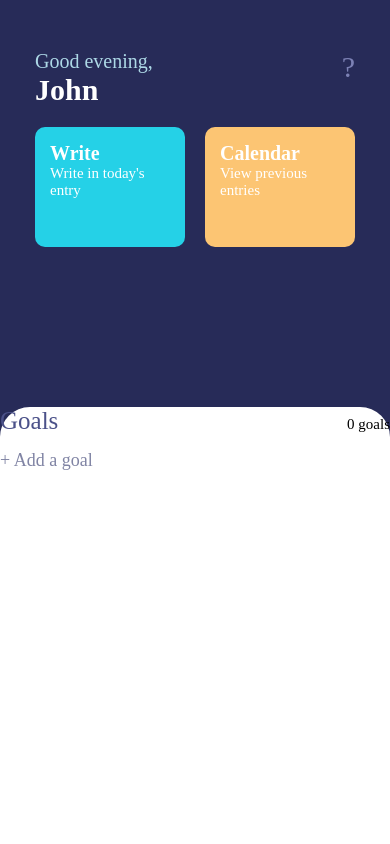
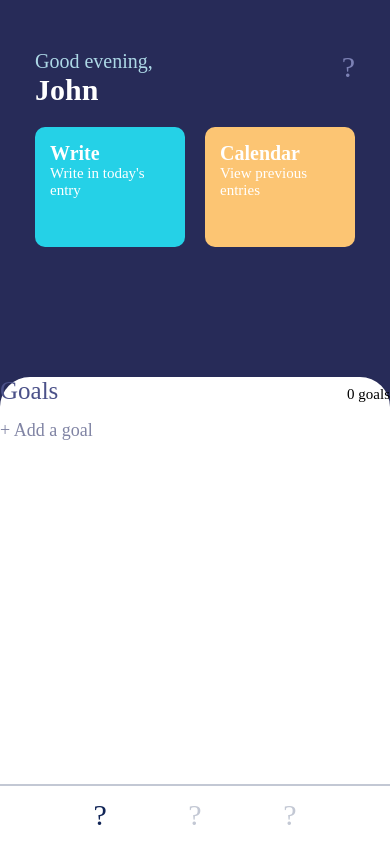
Before and after one commit to dariuskia/Jot, a React Native app: screen / in a window 390 px wide. Built offline with nearby package versions, Linux system fonts and the light colour scheme.

Commit message:
Start working on navbar

```diff
--- a/App.js
+++ b/App.js
@@ -4,6 +4,7 @@ import { StyleSheet, View, ScrollView } from 'react-native';
 
 import Header from './src/components/Home/Header/Header'
 import Body from './src/components/Home/Body/Body'
+import NavBar from './src/components/NavBar/NavBar'
 
 export default function App() {
   return (
@@ -13,6 +14,8 @@ export default function App() {
       <Header />
 
       <Body />
+
+      <NavBar />
     </View >
   );
 }
--- a/src/components/Home/Body/Goals.js
+++ b/src/components/Home/Body/Goals.js
@@ -27,7 +27,7 @@ const Goals = () => {
 
    return (
       <KeyboardAvoidingView
-    style={{flex: 1}}
+         style={{ flex: 1 }}
          behavior={'position'}>
          <View style={styles.container}>
             <View>
@@ -64,7 +64,7 @@ const Goals = () => {
                               [...prevGoals, { body: txt, completed: false, key: nextKey }]
                            ));
                            input.current.clear();
-                        setNextKey((prevKey) => (prevKey+1));
+                           setNextKey((prevKey) => (prevKey + 1));
                         }
                      }}
                   />
--- /dev/null
+++ b/src/components/NavBar/NavBar.js
@@ -0,0 +1,31 @@
+import React from 'react';
+import { StyleSheet, Text, View } from 'react-native';
+
+import Icon from 'react-native-vector-icons/Ionicons';
+
+const NavBar = () => {
+   const focusedColor = '#102456';
+   const unfocusedColor = '#C3C8D4';
+
+   return (
+      <View style={styles.container}>
+         <Icon name="md-home" size={30} color={focusedColor} />
+         <Icon name="md-bookmark" size={30} color={unfocusedColor} />
+         <Icon name="md-calendar" size={30} color={unfocusedColor} />
+      </View>
+   )
+}
+
+const styles = StyleSheet.create({
+   container: {
+      width: '100%',
+      justifyContent: 'space-evenly',
+      flexDirection: 'row',
+      backgroundColor: '#fff',
+      padding: 12,
+      borderTopWidth: 2,
+      borderTopColor: '#C3C8D4'
+   }
+})
+
+export default NavBar;
```
Lines whose indentation alone changed are shown as unchanged.
